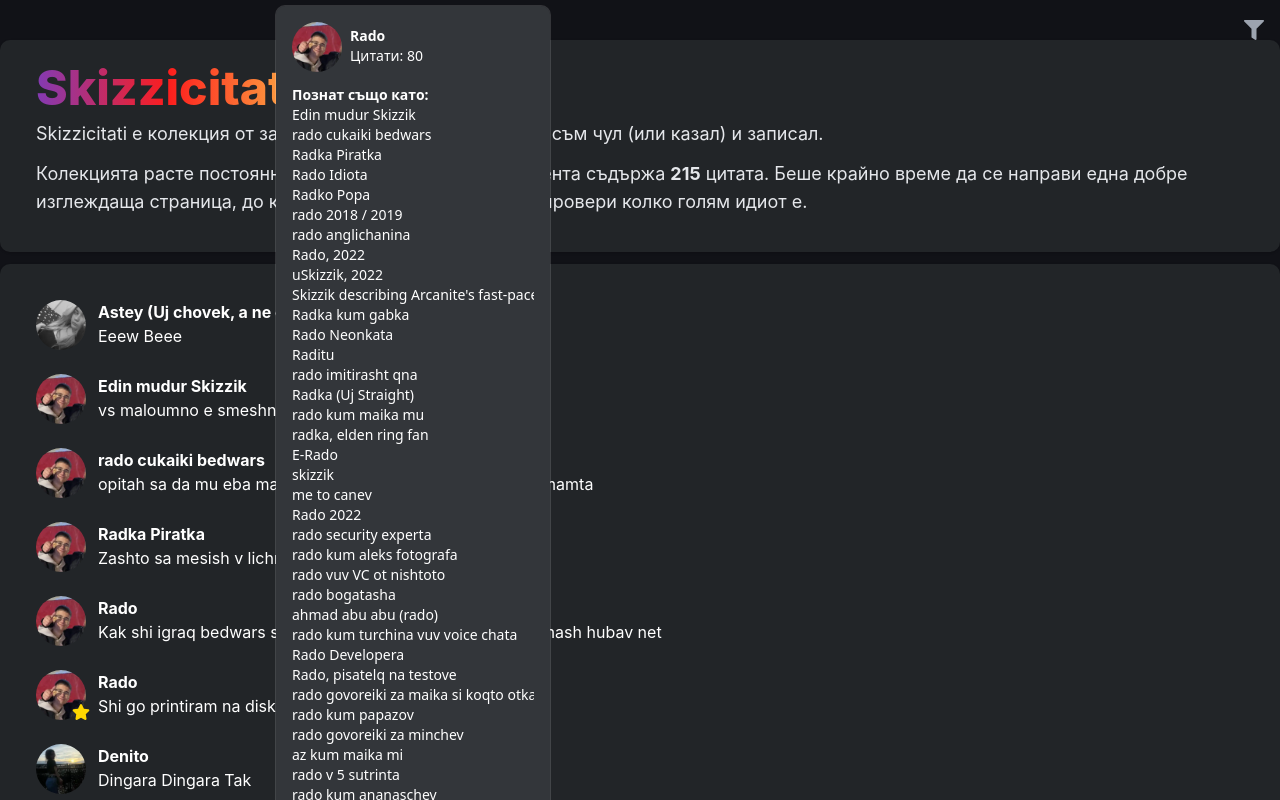
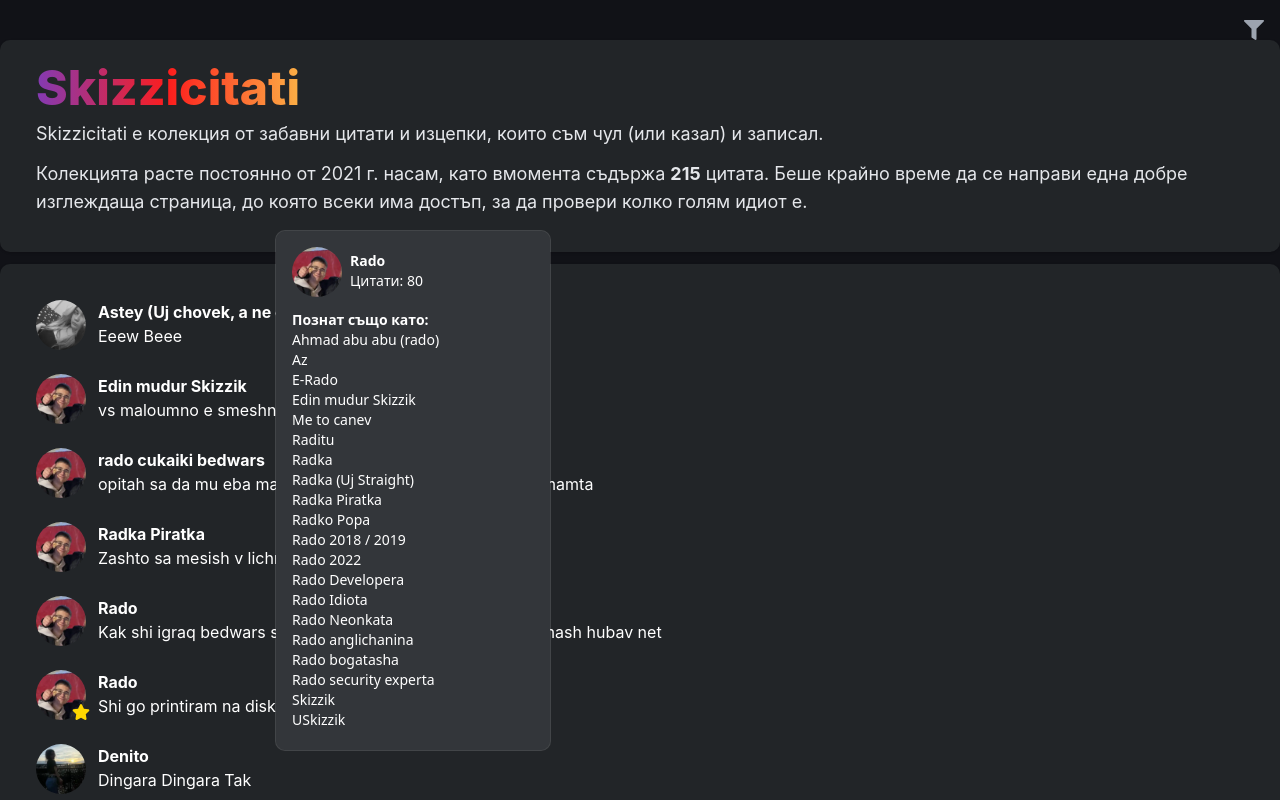
Before and after one commit to uSkizzik/Skizzicitati, a React (Create React App) app: page / in a window 1280 px wide. Both pictures are taken after a click on the element "rado cukaiki bedwars". Shown: the top 800 px of the page. Built offline with nearby package versions, Linux system fonts and the light colour scheme.

Commit message:
Improve Aliases

```diff
--- a/src/App.tsx
+++ b/src/App.tsx
@@ -31,7 +31,44 @@ function AuthorPopover({ quoteAuthor }: { quoteAuthor: IQuoteAuthor }) {
 	if (!author) author = { authorId: Number.MAX_VALUE, name: "Непознат Автор" }
 
 	const authorQuotes = getAuthorQuotes(author.authorId)
-	const aliases = Array.from(new Set(authorQuotes.map((q) => (q.authors.find((a) => a.authorId === author.authorId) as IQuoteAuthor).creditedAs).filter((a) => a.toLowerCase() !== author.name.toLowerCase())))
+	const aliases = Array.from(
+		new Set(
+			authorQuotes
+				.map((q) => {
+					return (q.authors.find((a) => a.authorId === author.authorId) as IQuoteAuthor).creditedAs
+				})
+				.map((a) => {
+					return a.trim().split(" kum")[0].trim()
+				})
+				.map((a) => {
+					return a
+						.trim()
+						.split(/ v(uv)? /)[0]
+						.split(/ s(us)? /)[0]
+						.split(/ [a-z]+ki /)[0]
+						.split(/ [a-z]+sht /)[0]
+						.split(/ [a-z]+ing /)[0]
+						.split(" dokato ")[0]
+						.split(" kogato ")[0]
+						.split(" sled ")[0]
+						.split(" izvun ")[0]
+						.split(" za ")[0]
+						.split(" out of context ")[0]
+						.trim()
+				})
+				.map((a) => {
+					return a.trim().split(",")[0].trim()
+				})
+				.map((a) => {
+					const b = a.slice(0, 4).normalize()
+					return b[0].toUpperCase() + b.slice(1) + a.slice(4)
+				})
+				.filter((a) => {
+					return a.toLowerCase() !== author.name.toLowerCase().trim()
+				})
+				.sort()
+		)
+	)
 
 	return (
 		<Popover className="tw-p-4 tw-w-[300px] tw-rounded tw-bg-background-300">
@@ -42,12 +79,16 @@ function AuthorPopover({ quoteAuthor }: { quoteAuthor: IQuoteAuthor }) {
 					<span>Цитати: {authorQuotes.length}</span>
 				</div>
 			</div>
+			{aliases.length ? (
+				<>
 					<div className="tw-mt-3 tw-font-bold">Познат също като:</div>
 					<div className="tw-text-sm tw-overflow-auto tw-pb-1">
 						{aliases.map((a) => (
 							<span className="tw-block tw-text-nowrap">{a}</span>
 						))}
 					</div>
+				</>
+			) : null}
 		</Popover>
 	)
 }
--- a/src/data/quotes.json
+++ b/src/data/quotes.json
@@ -1531,7 +1531,7 @@
 		"authors": [
 			{
 				"authorId": 22,
-				"creditedAs": "nikodimova kim kolio"
+				"creditedAs": "nikodimova kum kolio"
 			}
 		]
 	},
@@ -2031,7 +2031,7 @@
 			},
 			{
 				"authorId": 27,
-				"creditedAs": "Koseva"
+				"creditedAs": "Petko"
 			}
 		]
 	},
@@ -2067,7 +2067,7 @@
 		"authors": [
 			{
 				"authorId": 33,
-				"creditedAs": "Choveka Citat (Minchev) sled kato Rado udrq Bobo s prezarvativ"
+				"creditedAs": "Choveka Citat sled kato Rado udrq Bobo s prezarvativ"
 			}
 		]
 	},
```
Lines whose indentation alone changed are shown as unchanged.
